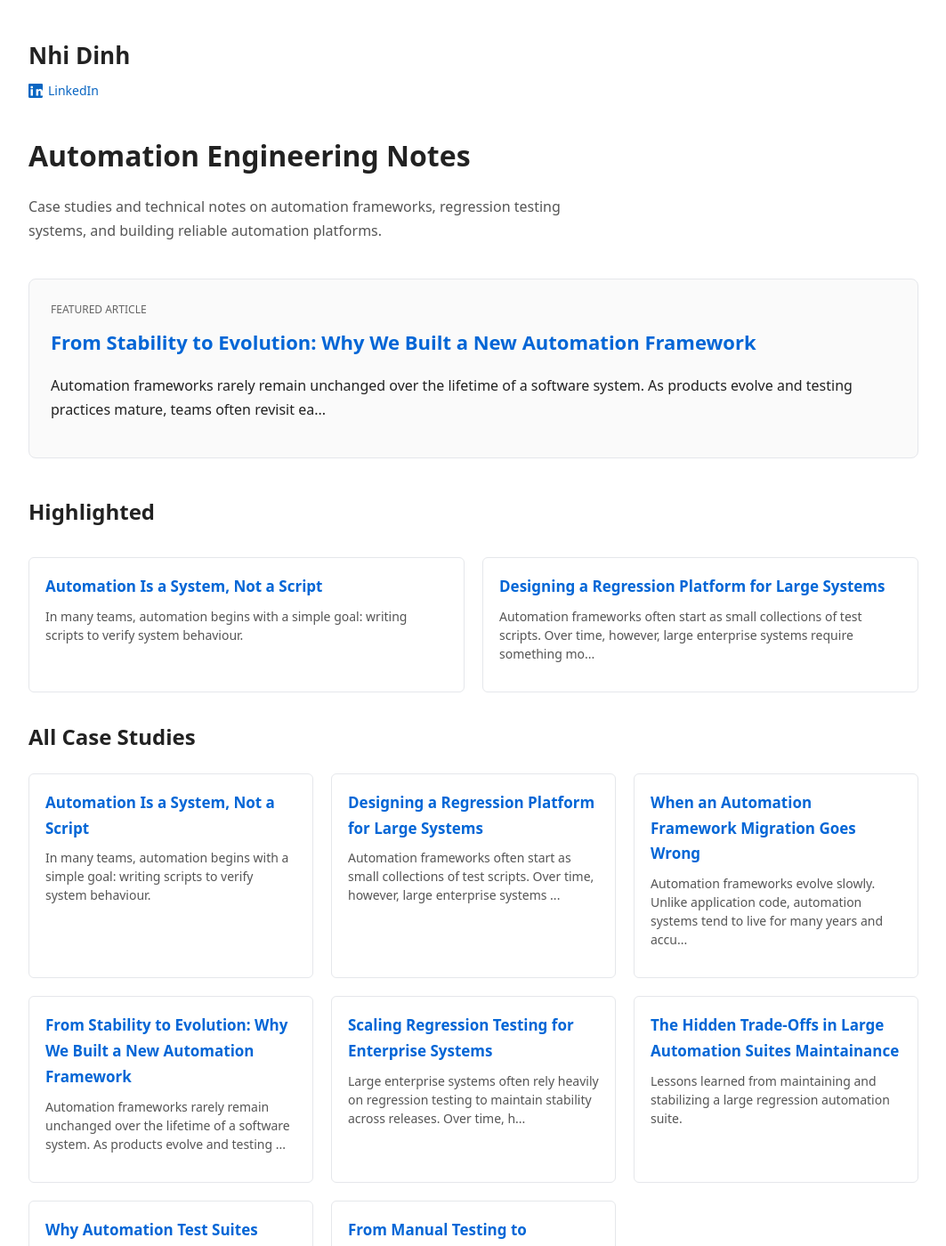
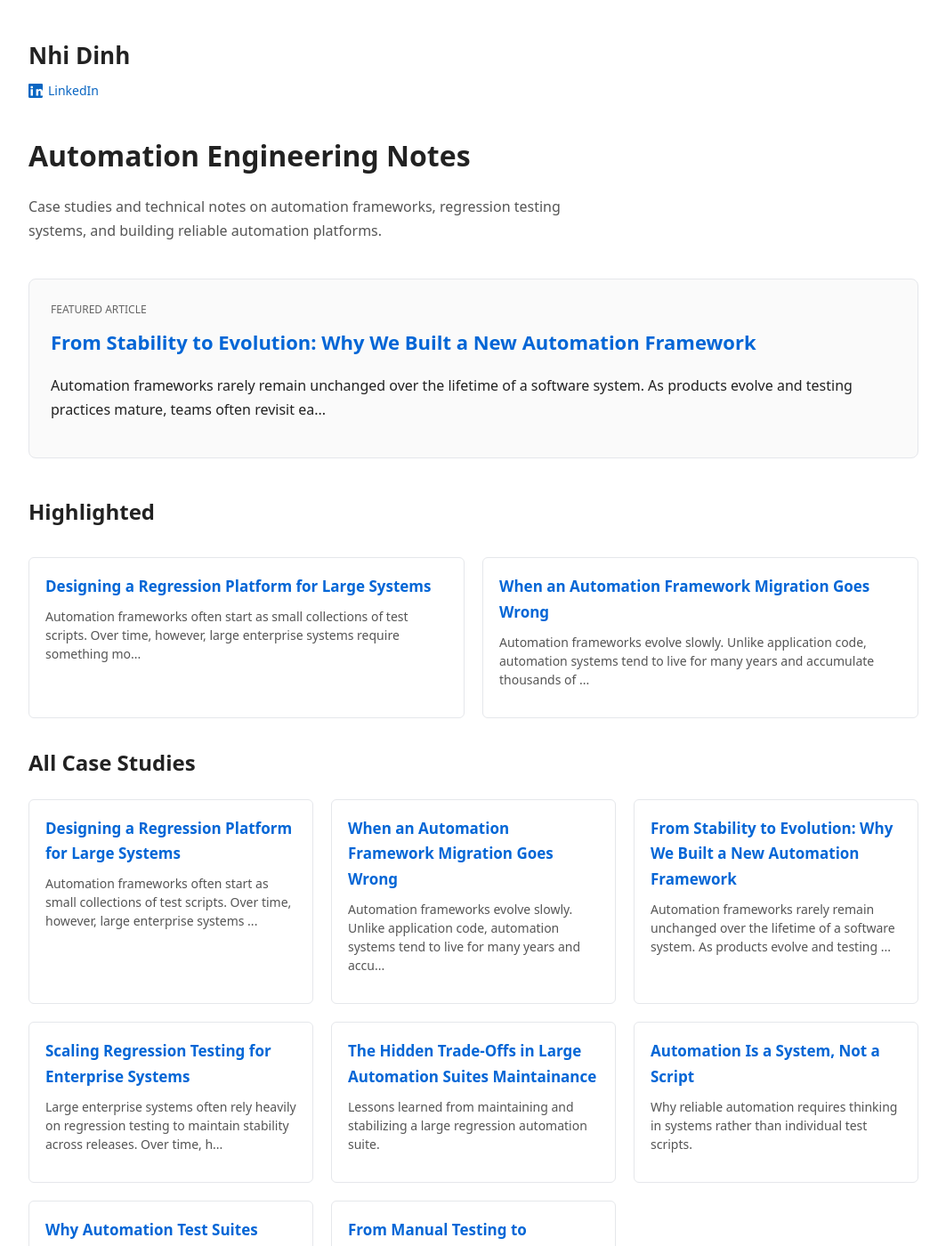
Before and after one commit to nhidinh/nhidinh.github.io, a Jekyll site: the page built from index.html, in a window 1280 px wide and 1400 px high. Shown: the whole window at 89% size, without its empty margins (108-1171 px from the left). Built offline with Jekyll 4.4.1, drawn with Linux system fonts in a browser that asks for light colours.

Commit message:
Update automation-is-a-system.md

```diff
--- a/_case_studies/automation-is-a-system.md
+++ b/_case_studies/automation-is-a-system.md
@@ -1,6 +1,10 @@
 ---
 layout: posts
-title: Automation Is a System, Not a Script
+title: "Automation Is a System, Not a Script"
+category: Automation Systems
+tags: [automation, systems, testing]
+excerpt: Why reliable automation requires thinking in systems rather than individual test scripts.
+order: 1
 ---
 
 In many teams, automation begins with a simple goal: writing scripts to verify system behaviour.
```
